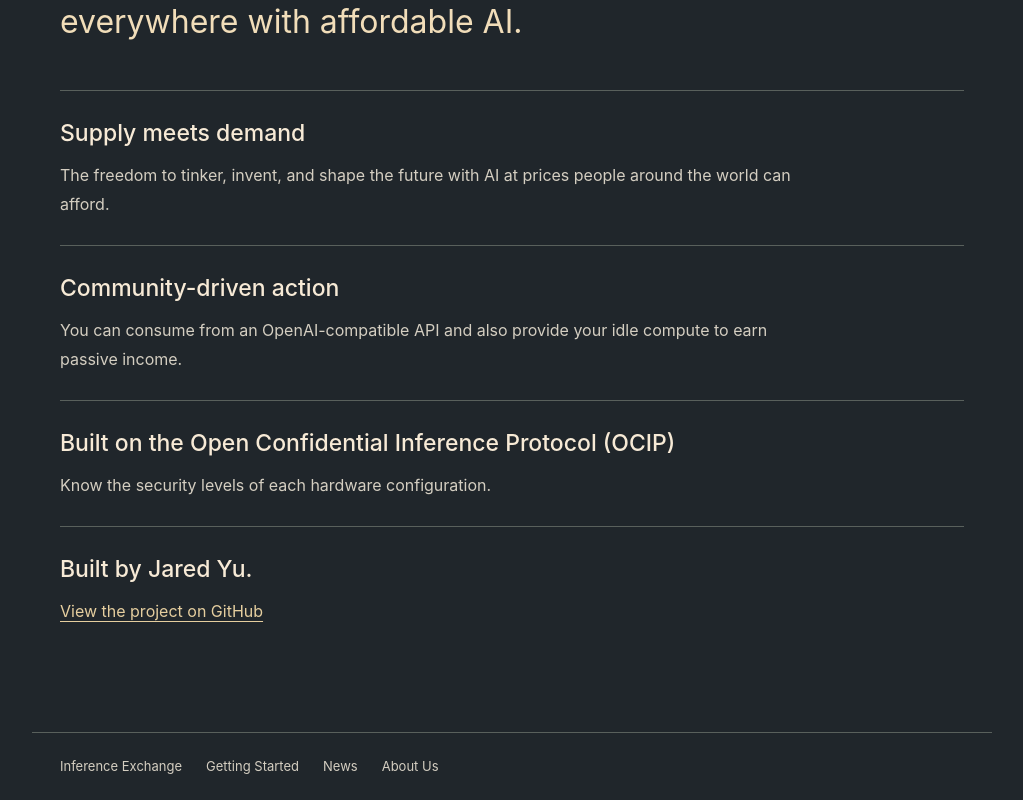
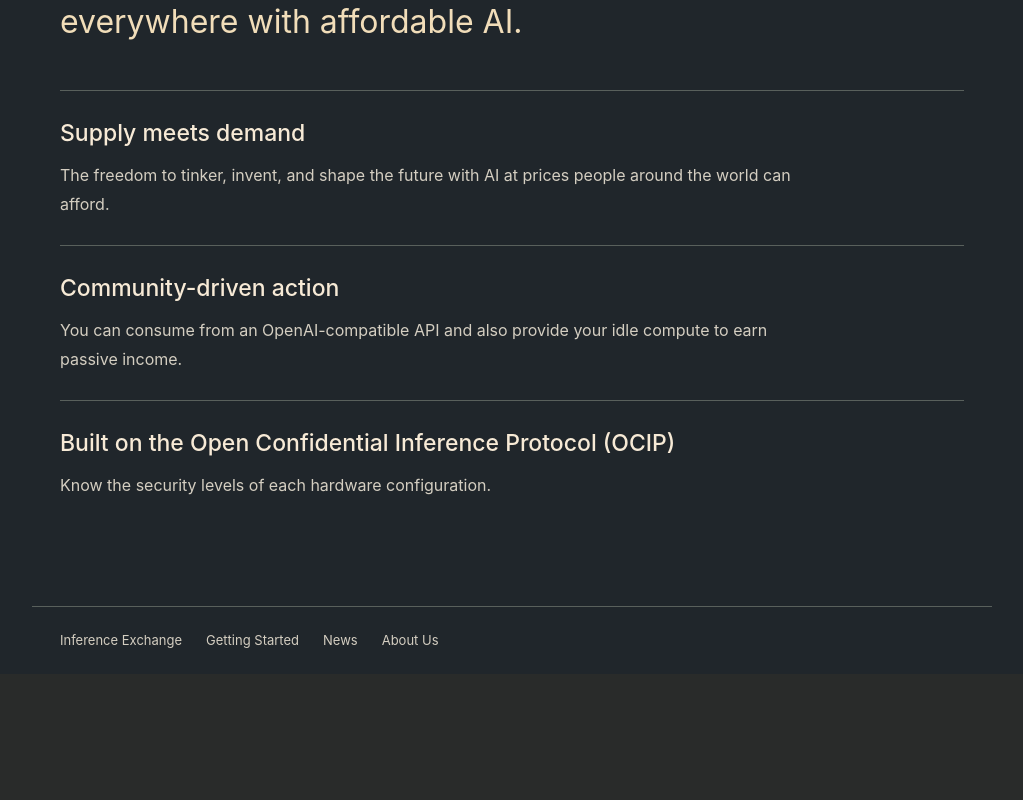
Before and after one commit to qzyu999/inference-exchange, a React (Vite) app in the folder web/: page /about in a window 1280 px wide. Shown: the part 318-1118 px from the top of the page, without its empty margins (128-1151 px from the left). After the commit the page ends 992 px from the top, so only its background shows below. Built offline with nearby package versions, Linux system fonts and the light colour scheme; no server answers.

Commit message:
Remove the founder section from About Us

```diff
--- a/web/src/pages/About.tsx
+++ b/web/src/pages/About.tsx
@@ -16,10 +16,6 @@ export function About() {
         <h2>Built on the Open Confidential Inference Protocol (OCIP)</h2>
         <p>Know the security levels of each hardware configuration.</p>
       </section>
-      <section>
-        <h2>Built by Jared Yu.</h2>
-        <p><a href="https://github.com/qzyu999/inference-exchange">View the project on GitHub</a></p>
-      </section>
     </PublicPage>
   )
 }
```
